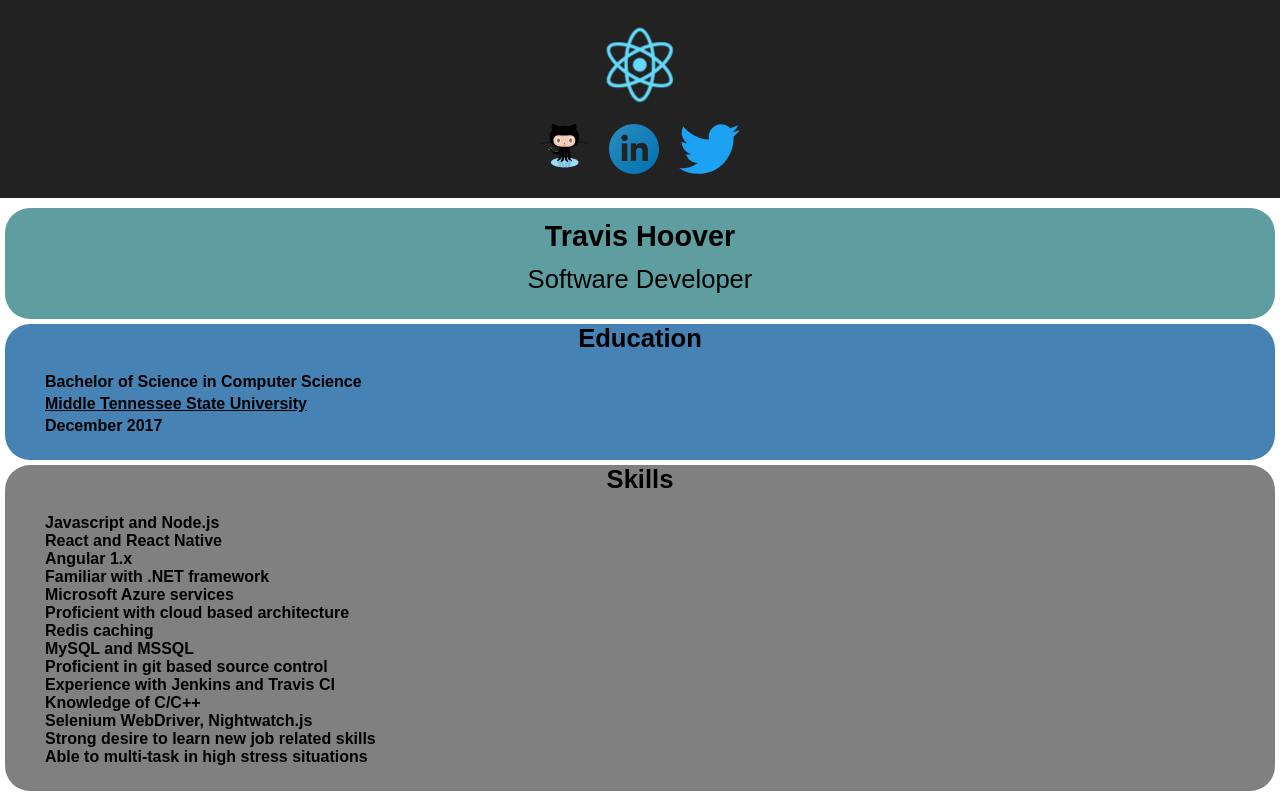
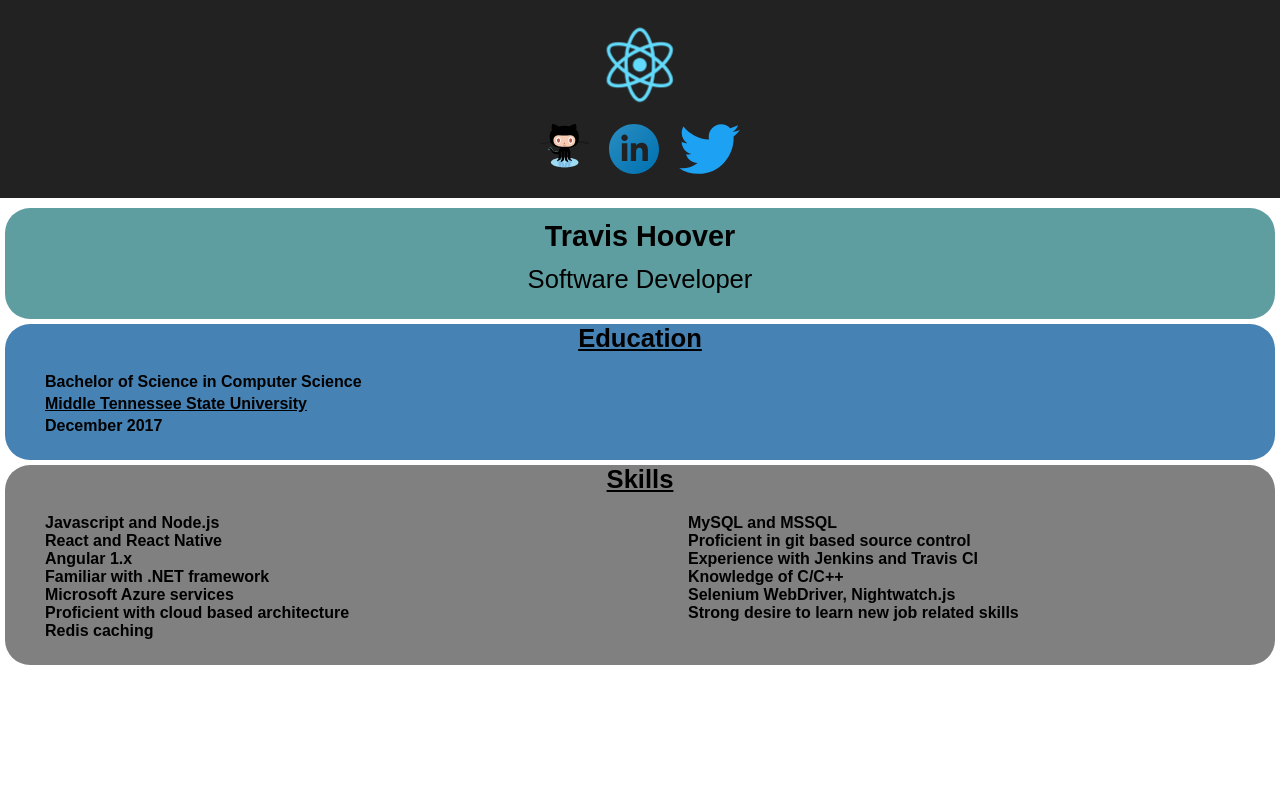
Before and after one commit to TravisHoover/react-resume, a React (Create React App) app: page / in a window 1280 px wide. Built offline with nearby package versions, Linux system fonts and the light colour scheme.

Commit message:
Little more styling

```diff
--- a/src/Components/Education/education.css
+++ b/src/Components/Education/education.css
@@ -6,6 +6,7 @@
 }
 
 .education-title {
+    text-decoration: underline;
     font-size: 1.6em;
     padding-top: 25px;
     font-weight: 800;
--- a/src/Components/Skills/skills.css
+++ b/src/Components/Skills/skills.css
@@ -1,10 +1,16 @@
 .skill-list {
+    margin-top: 20px;
+    column-count: 2;
+}
+
+.skill-list-item {
     display: table;
     font-weight: 600;
     margin-left: 40px;
 }
 
 .skill-title {
+    text-decoration: underline;
     font-size: 1.6em;
     padding-top: 25px;
     font-weight: 800;
--- a/src/Components/Skills/skills.jsx
+++ b/src/Components/Skills/skills.jsx
@@ -4,9 +4,9 @@ import './skills.css';
 const Skills = (props) => {
 	return <div className="skill-body">
 		<span className="skill-title">{props.skills.title}</span>
-		<div style={{marginTop: '20px'}}>
+		<div className="skill-list">
 			{props.skills.skill_list.map(skill =>
-				<li key={skill.toString()} className="skill-list">
+				<li key={skill.toString()} className="skill-list-item">
 				{skill}
 				</li>)
 			}
--- a/src/data.json
+++ b/src/data.json
@@ -36,8 +36,7 @@
       "Experience with Jenkins and Travis CI",
       "Knowledge of C/C++",
       "Selenium WebDriver, Nightwatch.js",
-      "Strong desire to learn new job related skills",
-      "Able to multi-task in high stress situations"
+      "Strong desire to learn new job related skills"
     ]
   },
   "Experience": {
```
